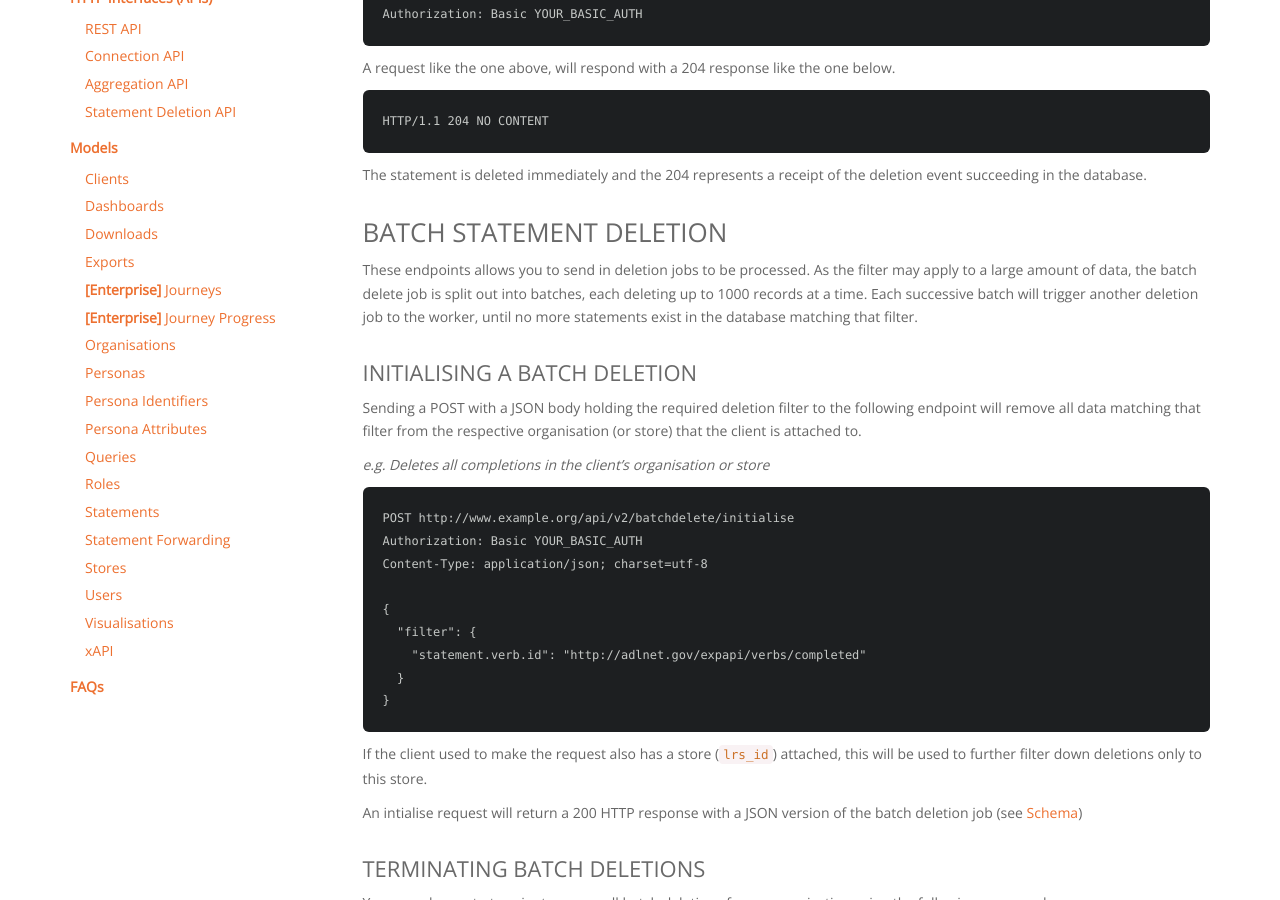
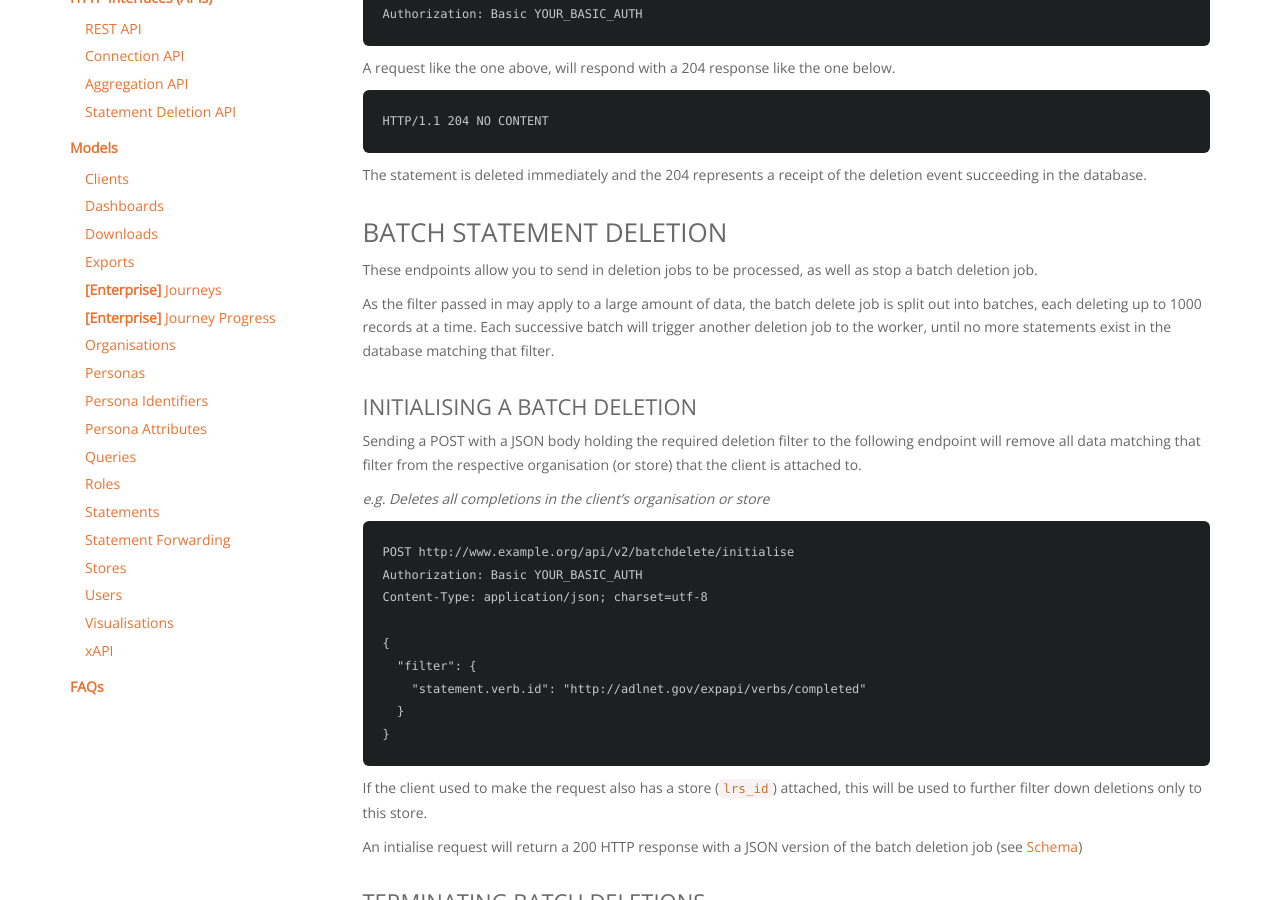
Before and after one commit to LearningLocker/docs, a Jekyll site: the page built from src/http-statement-deletion.md, in a window 1280 px wide and 900 px high, scrolled down 543 px. Built offline with Jekyll 4.4.1, drawn with Linux system fonts in a browser that asks for light colours; nearby versions of some CDN libraries; our own code applies the rules of GitHub Pages for plain Markdown files.

Commit message:
Deletion API docs

```diff
--- a/src/http-statement-deletion.md
+++ b/src/http-statement-deletion.md
@@ -30,7 +30,9 @@
 
 ## Batch Statement Deletion
 
-These endpoints allows you to send in deletion jobs to be processed. As the filter may apply to a large amount of data, the batch delete job is split out into batches, each deleting up to 1000 records at a time. Each successive batch will trigger another deletion job to the worker, until no more statements exist in the database matching that filter.
+These endpoints allow you to send in deletion jobs to be processed, as well as stop a batch deletion job.
+
+As the filter passed in may apply to a large amount of data, the batch delete job is split out into batches, each deleting up to 1000 records at a time. Each successive batch will trigger another deletion job to the worker, until no more statements exist in the database matching that filter.
 
 ### Initialising a batch deletion
 
```
